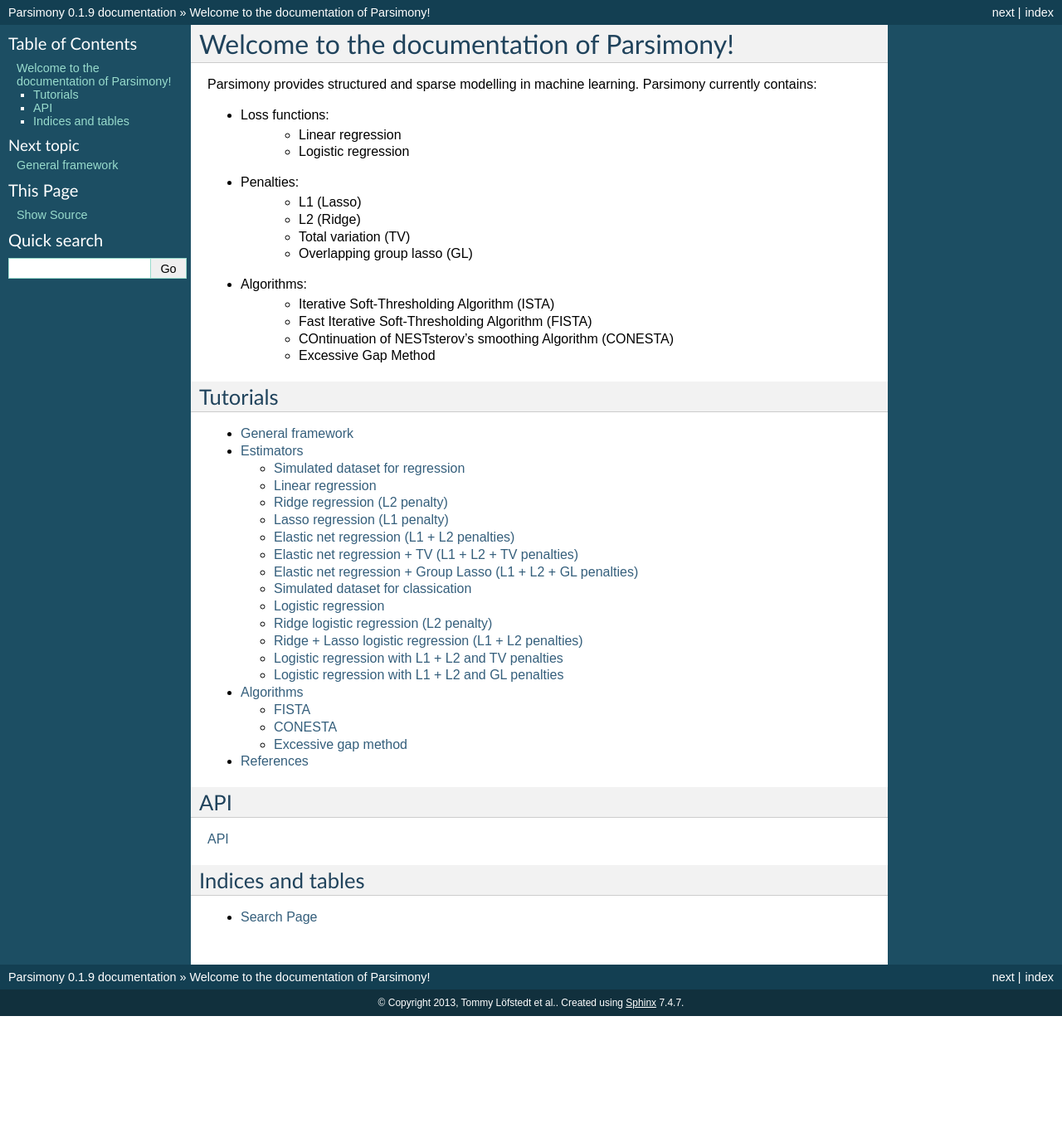
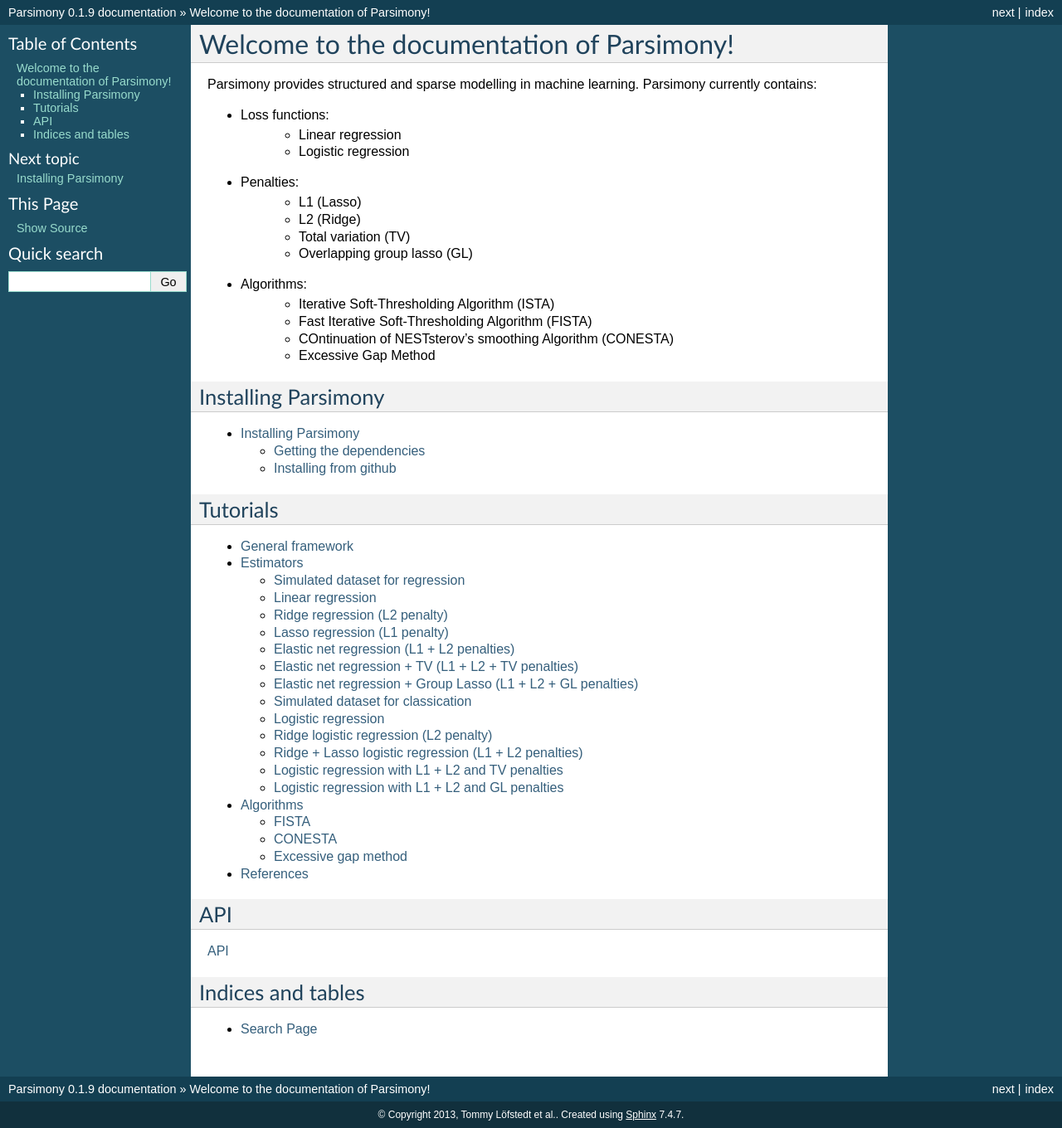
Before and after one commit to neurospin/pylearn-parsimony, a Sphinx documentation site: the page built from doc/source/index.rst, in a window 1280 px wide. Shown: the whole page at 83% size. Built offline with Sphinx 7.4.7, drawn with Linux system fonts in a browser that asks for light colours; formulas are drawn with MathJax 3; before the commit the page ends 1225 px from its top, so only the background shows below that.

Commit message:
DOC: add install page

```diff
--- a/doc/source/index.rst
+++ b/doc/source/index.rst
@@ -21,6 +21,14 @@
     - COntinuation of NESTsterov’s smoothing Algorithm (CONESTA)
     - Excessive Gap Method
 
+Installing Parsimony
+====================
+
+.. toctree::
+
+   installing.rst
+
+
 Tutorials
 =========
 
--- /dev/null
+++ b/doc/source/installing.rst
@@ -0,0 +1,47 @@
+.. _installing:
+
+Installing Parsimony
+====================
+
+Getting the dependencies
+------------------------
+
+The reference environment for pylearn-parsimony is Ubuntu 12.04 LTS with
+Python 2.7.3, Numpy 1.6.1 and Scipy 0.9.0. More recent versions likely w
+ork,
+but have not been tested thoroughly.
+
+Unless you already have Numpy and Scipy installed, you need to install t
+
+.. code-block:: bash
+
+    sudo apt-get install python-numpy python-scipy
+
+
+In order to run the tests, you may also need to install Nose:
+
+.. code-block:: bash
+
+    sudo apt-get install python-nose
+
+
+In order to show plots, you may need to install Matplotlib:
+
+.. code-block:: bash
+
+    sudo apt-get install python-matplotlib
+
+
+Installing from github
+----------------------
+
+You can check out the latest sources with the command:
+
+.. code-block:: bash
+
+    git clone git@github.com:neurospin/pylearn-parsimony.git
+    # or
+    git clone https://github.com/neurospin/pylearn-parsimony.git
+
+
+Then add pylearn-parsimony in your $PYTHONPATH
```
